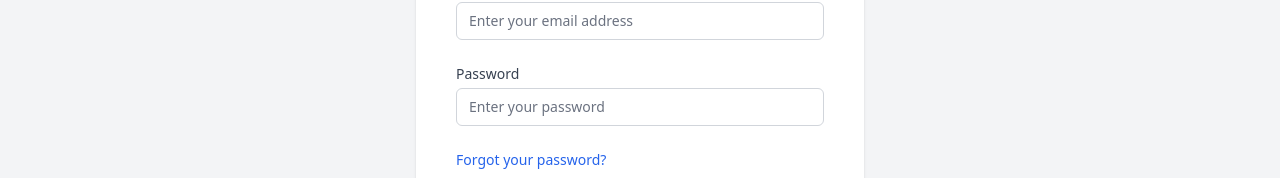
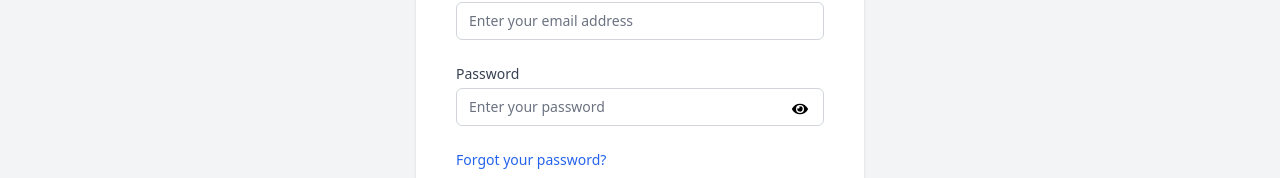
Before and after one commit to Abdulbasit219/s.e, a React (Vite) app in the folder client/: page /signin in a window 1280 px wide. Shown: the part 288-466 px from the top of the page. Built offline with nearby package versions, Linux system fonts and the light colour scheme.

Commit message:
btns changes

```diff
--- a/client/package.json
+++ b/client/package.json
@@ -17,7 +17,7 @@
     "concurrently": "^8.2.2",
     "react": "^18.2.0",
     "react-dom": "^18.2.0",
-    "react-icons": "^5.2.0",
+    "react-icons": "^5.2.1",
     "react-router-dom": "^6.23.1",
     "react-toastify": "^10.0.5"
   },
--- /dev/null
+++ b/client/src/component/Eyebtn.jsx
@@ -0,0 +1,14 @@
+import React from 'react'
+import { FaEye, FaEyeSlash } from "react-icons/fa";
+
+const Eyebtn = ({ showEye, eyeToggle }) => {
+    return (
+        <>
+            <button className='absolute right-4 top-1/3 hover:opacity-50' onClick={eyeToggle}>
+                {showEye ? <FaEyeSlash /> : <FaEye />}
+            </button>
+        </>
+    )
+}
+
+export default Eyebtn
--- a/client/src/pages/SignIn.jsx
+++ b/client/src/pages/SignIn.jsx
@@ -3,11 +3,13 @@ import { React, useState } from "react";
 import { Link, useNavigate } from "react-router-dom";
 import axios from "axios";
 import { useAuth } from '../context/auth';
+import Eyebtn from '../component/Eyebtn'
 
 const Login = () => {
 
   const [email, setEmail] = useState("");
   const [password, setPassword] = useState("");
+  const [showEye, setshoweye] = useState(false);
 
   //context
   const [auth, setAuth] = useAuth();
@@ -26,7 +28,7 @@ const Login = () => {
           // ...auth,
           user: res.data.user,
           token: res.data.token
-      })
+        })
         alert("Successfully login");
         localStorage.setItem('userdata', JSON.stringify(res.data));
         navigate("/");
@@ -40,7 +42,10 @@ const Login = () => {
     }
   };
 
-
+  const eyeToggle = (e) => {
+    e.preventDefault();
+    setshoweye(!showEye)
+  }
 
   return (
     <Layout>
@@ -88,16 +93,16 @@ const Login = () => {
                 <label htmlFor="password" className="block text-sm font-medium text-gray-700">
                   Password
                 </label>
-                <div className="mt-1">
+                <div className="mt-1 relative">
                   <input
-                    id="password"
                     value={password}
                     onChange={(e) => setPassword(e.target.value)}
-                    name="password"
-                    type="password"
-                    autoComplete="current-password"
+                    type={showEye ? "text" : "password"}
                     required
-                    className="appearance-none rounded-md relative block w-full px-3 py-2 border border-gray-300 placeholder-gray-500 text-gray-900 focus:outline-none focus:ring-indigo-500 focus:border-indigo-500 focus:z-10 sm:text-sm" placeholder="Enter your password" />
+                    className="appearance-none rounded-md relative block w-full px-3 py-2 border border-gray-300 placeholder-gray-500 text-gray-900 sm:text-sm"
+                    placeholder="Enter your password"
+                  />
+                  <Eyebtn showEye={showEye} eyeToggle={eyeToggle} />
                 </div>
               </div>
 
--- a/client/src/pages/SignUp.jsx
+++ b/client/src/pages/SignUp.jsx
@@ -1,16 +1,17 @@
-import { React, useState  } from "react";
+import { React, useState } from "react";
 import Layout from "../component/Layout";
 import { Link, useNavigate } from "react-router-dom";
 import axios from "axios";
+import Eyebtn from "../component/Eyebtn";
 
 
 const SignUp = () => {
   const [name, setName] = useState("");
   const [email, setEmail] = useState("");
   const [password, setPassword] = useState("");
-  const [conformPassword, setConformPassword] = useState("");
   const [phone, setPhone] = useState("");
   const [address, setAddress] = useState("");
+  const [showEye, setShowEye] = useState(false);
 
   const navigate = useNavigate();
 
@@ -35,12 +36,13 @@ const SignUp = () => {
       }
     } catch (error) {
       console.log(error);
-
-      // toast.error("Something went wrong");
     }
   };
 
-  // `${process.env.REACT_URL}/api/v1/auth/register`,
+  const eyeToggle = (e) => {
+    e.preventDefault();
+    setShowEye(!showEye)
+  }
 
   return (
     <Layout>
@@ -64,7 +66,11 @@ const SignUp = () => {
 
           <div className="mt-8 sm:mx-auto sm:w-full sm:max-w-md">
             <div className="bg-white py-8 px-4 shadow sm:rounded-lg sm:px-10">
-              <form method="POST" action="#" onSubmit={handleSubmit}>
+              <form
+                method="POST"
+                action="#"
+                onSubmit={handleSubmit}>
+
                 {/* name field */}
                 <div>
                   <label
@@ -118,40 +124,19 @@ const SignUp = () => {
                     Password
                   </label>
 
-                  <div className="mt-1 rounded-md shadow-sm">
+                  <div className="mt-1 rounded-md shadow-sm relative">
                     <input
                       id="password"
                       name="password"
-                      type="password"
+                      type={showEye ? "text" : "password"}
                       required
-                      className="appearance-none block w-full px-3 py-2 border border-gray-300 rounded-md placeholder-gray-400 focus:outline-none focus:shadow-outline-blue focus:border-blue-300 transition duration-150 ease-in-out sm:text-sm sm:leading-5"
+                      className="appearance-none block w-full px-3 py-2 border border-gray-300 rounded-md placeholder-gray-400 transition duration-150 ease-in-out sm:text-sm sm:leading-5"
                       value={password}
                       onChange={(e) => setPassword(e.target.value)}
                     />
+                    <Eyebtn showEye={showEye} eyeToggle={eyeToggle} />
                   </div>
                 </div>
-
-                {/* confirm password */}
-                {/* <div className="mt-6">
-                  <label
-                    htmlFor="password_confirmation"
-                    className="block text-sm font-medium leading-5 text-gray-700"
-                  >
-                    Confirm Password
-                  </label>
-
-                  <div className="mt-1 rounded-md shadow-sm">
-                    <input
-                      id="password_confirmation"
-                      name="password_confirmation"
-                      type="password"
-                      required
-                      className="appearance-none block w-full px-3 py-2 border border-gray-300 rounded-md placeholder-gray-400 focus:outline-none focus:shadow-outline-blue focus:border-blue-300 transition duration-150 ease-in-out sm:text-sm sm:leading-5"
-                      value={conformPassword}
-                      onChange={(e) => setConformPassword(e.target.value)}
-                    />
-                  </div>
-                </div> */}
 
                 {/* phone field  */}
                 <div className="mt-6">
@@ -208,7 +193,9 @@ const SignUp = () => {
                     </button>
                   </span>
                 </div>
+
               </form>
+
             </div>
           </div>
         </div>
```
Also changed, not shown: 2 other files (tests, documents, lock files or other folders).
